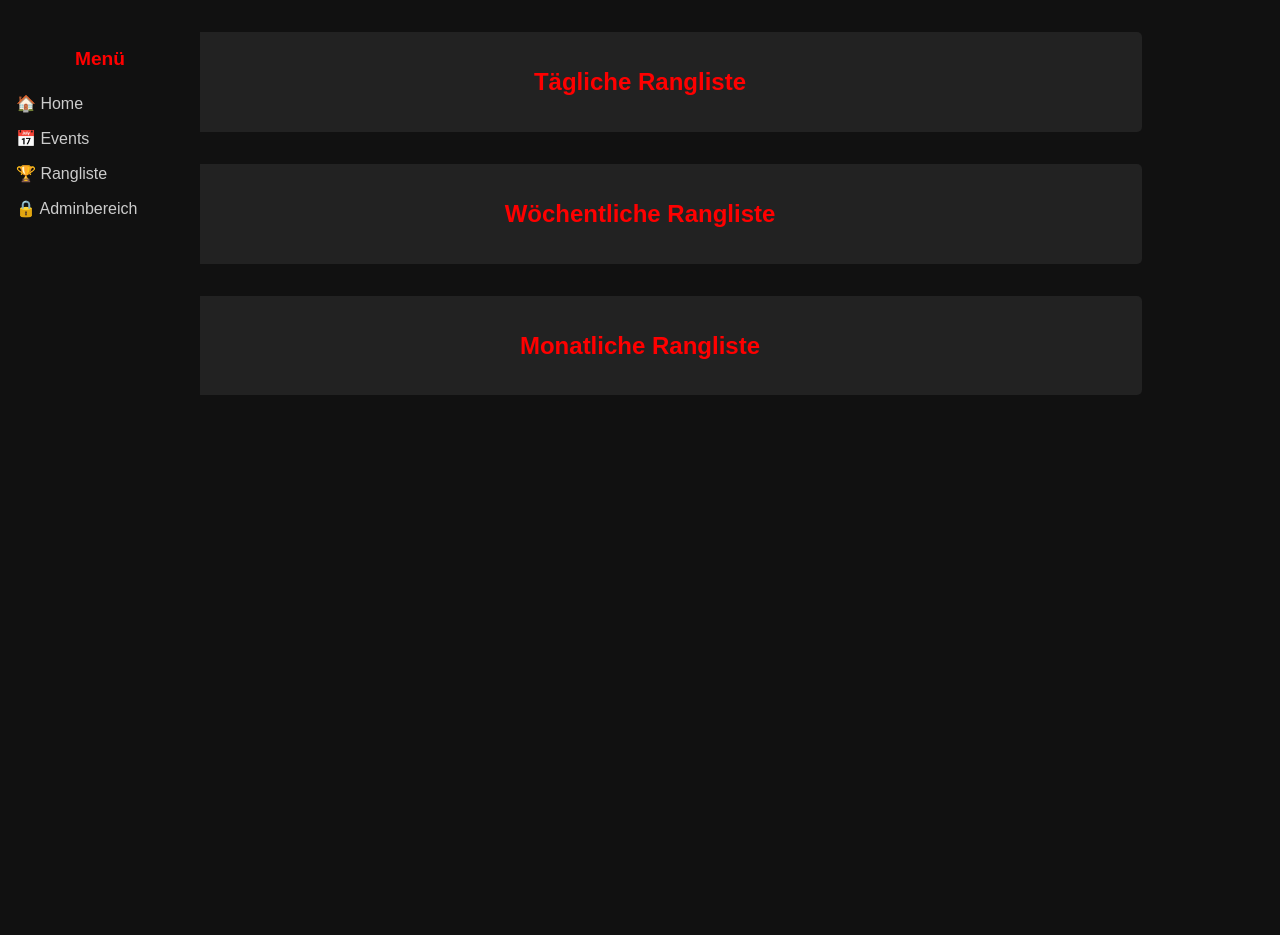
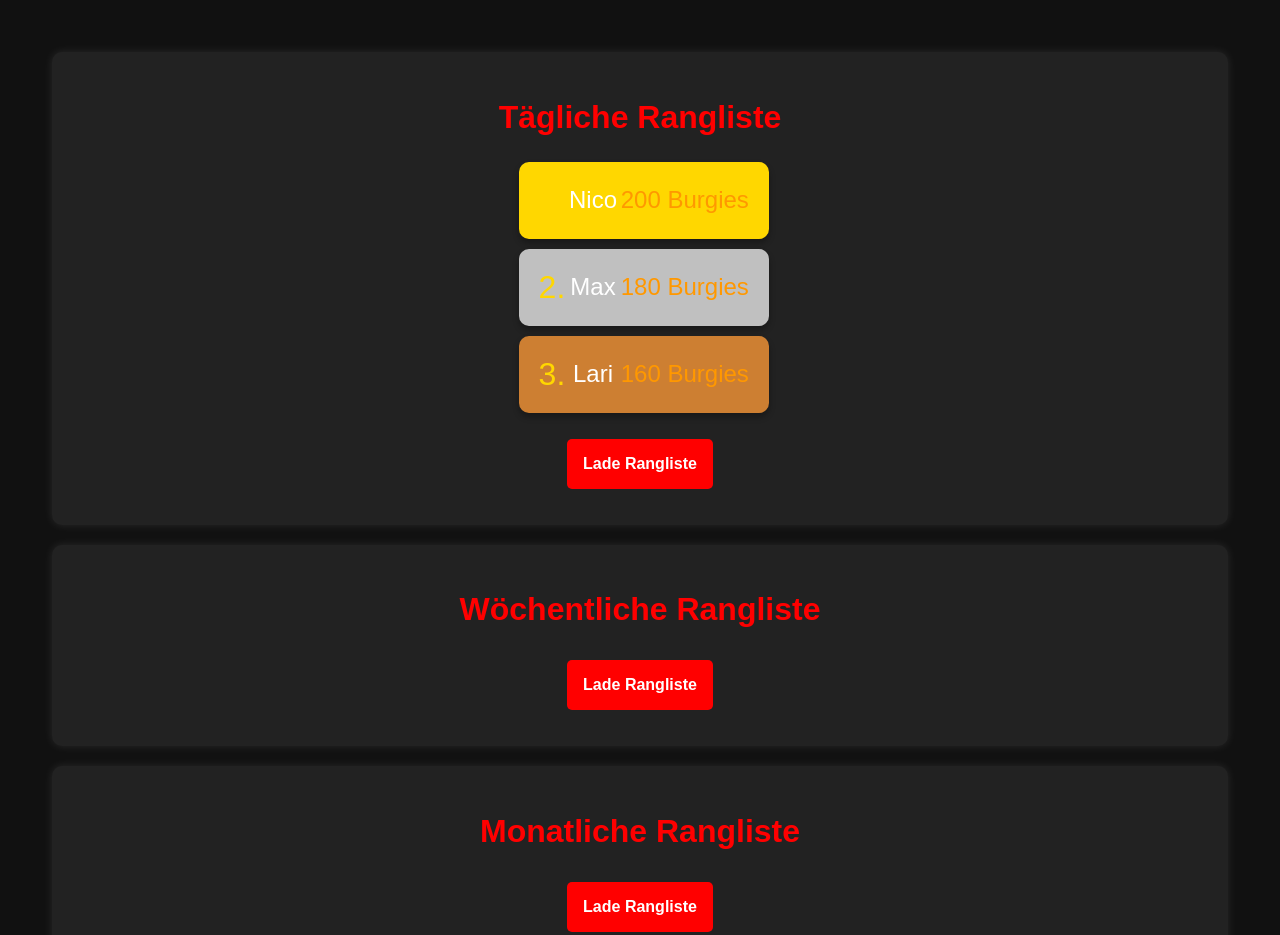
Before and after one commit to NicoNnNnN/Burgies, a plain HTML site: page ranklist.html in a window 1280 px wide. Shown: the top 935 px of the page. Before the commit the page ends 800 px from the top, so only its background shows below. Drawn offline with Linux system fonts and the light colour scheme.

Commit message:
Update ranklist.html

```diff
--- a/ranklist.html
+++ b/ranklist.html
@@ -2,168 +2,161 @@
 <html lang="de">
 <head>
   <meta charset="UTF-8" />
-  <title>Ranglisten – Burgies</title>
   <meta name="viewport" content="width=device-width, initial-scale=1" />
+  <title>Rangliste – Burgies</title>
   <style>
     body {
       background-color: #111;
       color: #fff;
-      font-family: sans-serif;
+      font-family: Arial, sans-serif;
       margin: 0;
+      padding: 2rem;
+      text-align: center;
+    }
+
+    /* Allgemeine Box für Ranglisten */
+    .ranking-box {
       display: flex;
       flex-direction: column;
       align-items: center;
-      padding: 2rem;
+      margin: 20px;
+      padding: 20px;
+      border-radius: 10px;
+      background-color: #222;
+      box-shadow: 0px 0px 10px rgba(255, 255, 255, 0.1);
     }
 
-    .rank-box {
-      background-color: #222;
-      margin-bottom: 2rem;
-      width: 80%;
-      padding: 1rem;
-      border-radius: 5px;
+    .ranking-box h2 {
+      color: red;
+      font-size: 2rem;
+      margin-bottom: 1rem;
     }
 
-    h2 {
-      color: red;
-      text-align: center;
+    .rank-card {
+      background-color: #333;
+      padding: 20px;
+      margin: 10px;
+      width: 80%;
+      border-radius: 10px;
+      box-shadow: 0px 4px 6px rgba(0, 0, 0, 0.3);
+      display: flex;
+      justify-content: space-between;
+      align-items: center;
     }
 
-    .rank-list {
-      margin-top: 1rem;
-      list-style-type: none;
-      padding: 0;
+    .rank-card p {
+      font-size: 1.2rem;
     }
 
-    .rank-list li {
-      background-color: #333;
-      padding: 1rem;
-      margin-bottom: 0.5rem;
-      border-radius: 5px;
-      display: flex;
-      justify-content: space-between;
+    .rank-card .rank-number {
+      font-size: 2rem;
+      color: gold;
     }
 
-    /* Menülinks */
-    .sidebar {
-      width: 200px;
-      background-color: #111;
-      padding: 2rem 1rem;
-      box-sizing: border-box;
-      height: 100vh;
-      position: fixed;
-      top: 0;
-      left: 0;
+    .rank-card .username {
+      font-size: 1.5rem;
+      color: #fff;
     }
 
-    .sidebar h2 {
-      font-size: 1.2rem;
-      margin-bottom: 1.5rem;
-      color: red;
+    .rank-card .points {
+      font-size: 1.5rem;
+      color: #ff9800;
     }
 
-    .nav-link {
-      display: block;
-      margin: 1rem 0;
-      color: #ccc;
-      text-decoration: none;
+    /* Differenzierte Farben für Platzierungen */
+    .rank-card:nth-child(1) {
+      background-color: #ffd700; /* Gold */
     }
 
-    .nav-link:hover {
-      color: red;
+    .rank-card:nth-child(2) {
+      background-color: #c0c0c0; /* Silber */
+    }
+
+    .rank-card:nth-child(3) {
+      background-color: #cd7f32; /* Bronze */
+    }
+
+    /* Allgemeine Buttons */
+    button {
+      padding: 1rem;
+      margin: 1rem;
+      font-size: 1rem;
+      border-radius: 5px;
+      border: none;
+      background-color: red;
+      color: white;
+      font-weight: bold;
+      cursor: pointer;
     }
   </style>
 </head>
 <body>
 
-  <!-- Linkes Menü -->
-  <div class="sidebar">
-    <h2>Menü</h2>
-    <a href="home.html" class="nav-link">🏠 Home</a>
-    <a href="events.html" class="nav-link">📅 Events</a>
-    <a href="ranklist.html" class="nav-link">🏆 Rangliste</a>
-    <a href="admin.html" class="nav-link">🔒 Adminbereich</a>
+  <div class="ranking-box">
+    <h2>Tägliche Rangliste</h2>
+    <div id="dailyRankings">
+      <!-- Hier werden die täglichen Ranglisten angezeigt -->
+    </div>
+    <button onclick="loadRankings('daily')">Lade Rangliste</button>
   </div>
 
-  <!-- Ranglisten Boxen -->
-  <div class="rank-box">
-    <h2>Tägliche Rangliste</h2>
-    <ul class="rank-list" id="dailyRanklist"></ul>
+  <div class="ranking-box">
+    <h2>Wöchentliche Rangliste</h2>
+    <div id="weeklyRankings">
+      <!-- Hier werden die wöchentlichen Ranglisten angezeigt -->
+    </div>
+    <button onclick="loadRankings('weekly')">Lade Rangliste</button>
   </div>
 
-  <div class="rank-box">
-    <h2>Wöchentliche Rangliste</h2>
-    <ul class="rank-list" id="weeklyRanklist"></ul>
-  </div>
-
-  <div class="rank-box">
+  <div class="ranking-box">
     <h2>Monatliche Rangliste</h2>
-    <ul class="rank-list" id="monthlyRanklist"></ul>
+    <div id="monthlyRankings">
+      <!-- Hier werden die monatlichen Ranglisten angezeigt -->
+    </div>
+    <button onclick="loadRankings('monthly')">Lade Rangliste</button>
   </div>
 
   <script>
-    // Funktion zum Laden und Berechnen der Ranglisten
-    function loadRanklists() {
-      const events = JSON.parse(localStorage.getItem("burgieEvents") || "[]");
-      const dailyRanklist = document.getElementById("dailyRanklist");
-      const weeklyRanklist = document.getElementById("weeklyRanklist");
-      const monthlyRanklist = document.getElementById("monthlyRanklist");
+    // Beispiel-Daten für Ranglisten
+    const rankings = {
+      daily: [
+        { rank: 1, username: 'Nico', points: 200 },
+        { rank: 2, username: 'Max', points: 180 },
+        { rank: 3, username: 'Lari', points: 160 },
+      ],
+      weekly: [
+        { rank: 1, username: 'Lari', points: 1200 },
+        { rank: 2, username: 'Nico', points: 1100 },
+        { rank: 3, username: 'Max', points: 1050 },
+      ],
+      monthly: [
+        { rank: 1, username: 'Max', points: 5000 },
+        { rank: 2, username: 'Lari', points: 4800 },
+        { rank: 3, username: 'Nico', points: 4500 },
+      ],
+    };
 
-      // Ranglisten leeren
-      dailyRanklist.innerHTML = "";
-      weeklyRanklist.innerHTML = "";
-      monthlyRanklist.innerHTML = "";
+    // Funktion, um die Ranglisten zu laden
+    function loadRankings(period) {
+      const rankingContainer = document.getElementById(`${period}Rankings`);
+      rankingContainer.innerHTML = ""; // Container leeren
 
-      // Alle Tipps extrahieren
-      const allTips = getAllTips(events);
+      rankings[period].forEach((entry) => {
+        const rankCard = document.createElement('div');
+        rankCard.classList.add('rank-card');
 
-      // Rangliste für alle Perioden berechnen
-      const sortedByDaily = sortTips(allTips, 'daily');
-      const sortedByWeekly = sortTips(allTips, 'weekly');
-      const sortedByMonthly = sortTips(allTips, 'monthly');
+        rankCard.innerHTML = `
+          <div class="rank-number">${entry.rank}.</div>
+          <div class="username">${entry.username}</div>
+          <div class="points">${entry.points} Burgies</div>
+        `;
 
-      // Rangliste anzeigen
-      displayRanklist(sortedByDaily, dailyRanklist);
-      displayRanklist(sortedByWeekly, weeklyRanklist);
-      displayRanklist(sortedByMonthly, monthlyRanklist);
-    }
-
-    // Funktion, um die Tipps nach Zeitraum zu sortieren
-    function sortTips(tips, period) {
-      // Beispiel: Hier ist keine Zeitlogik eingebaut, aber du kannst nach Datum und Zeitraum filtern.
-      return tips.sort((a, b) => b.burgies - a.burgies); // Sortiert nach Burgies
-    }
-
-    // Funktion zum Anzeigen der Rangliste
-    function displayRanklist(sortedTips, ranklistElement) {
-      sortedTips.forEach((tip) => {
-        const li = document.createElement('li');
-        li.textContent = `${tip.username} – ${tip.burgies} Burgies`;
-        ranklistElement.appendChild(li);
+        rankingContainer.appendChild(rankCard);
       });
     }
 
-    // Funktion zum Extrahieren der Tipps und Burgies
-    function getAllTips(events) {
-      const tips = [];
-
-      events.forEach((event) => {
-        if (event.tippers) {
-          event.tippers.forEach((tipper) => {
-            tips.push({
-              username: tipper.username,
-              burgies: parseInt(tipper.burgies), // Tipp-Betrag als Burgies
-              event: event.title,
-            });
-          });
-        }
-      });
-
-      return tips;
-    }
-
-    // Seite initial laden
-    window.onload = loadRanklists;
+    // Initiales Laden der täglichen Rangliste
+    loadRankings('daily');
   </script>
 
 </body>
```
